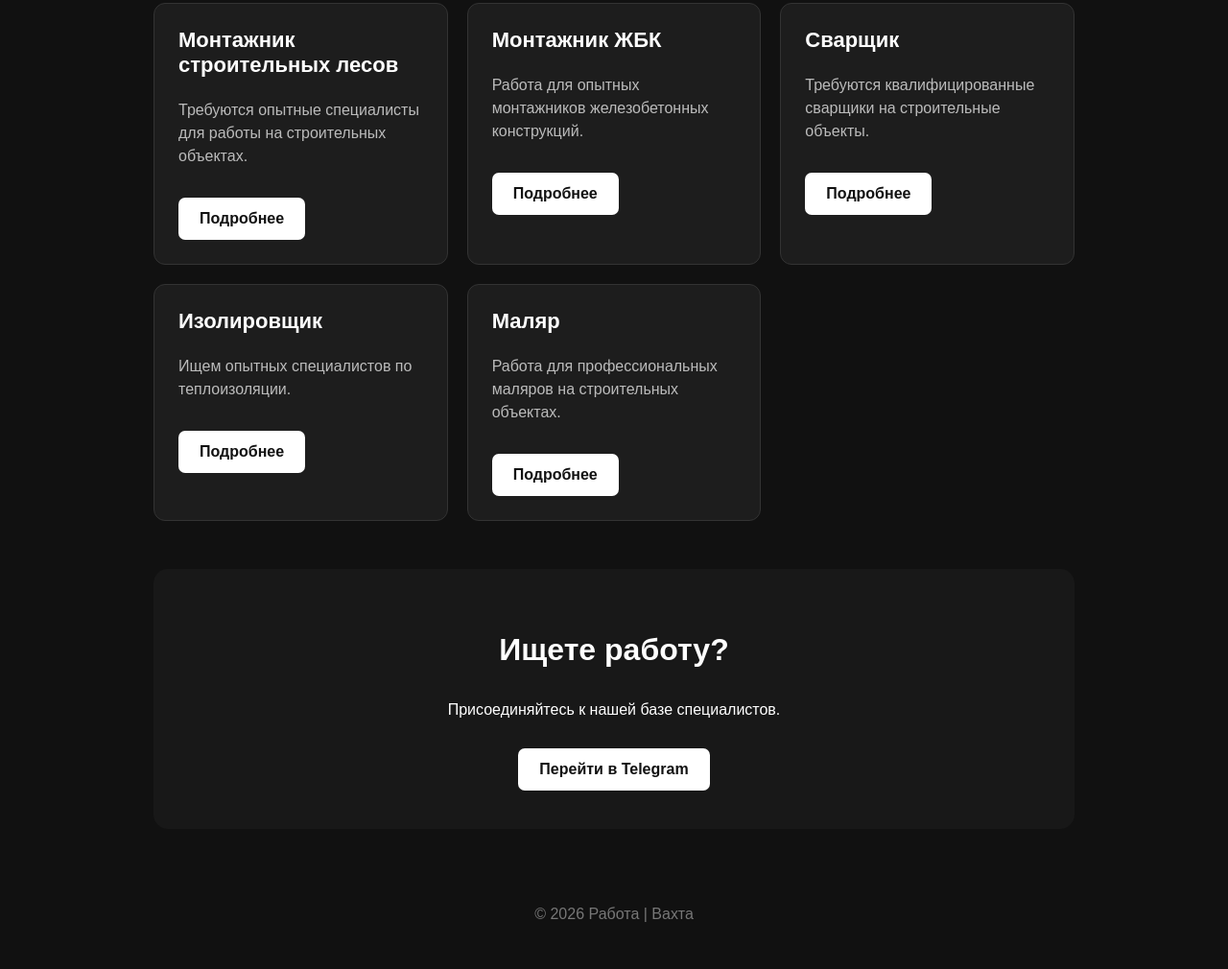
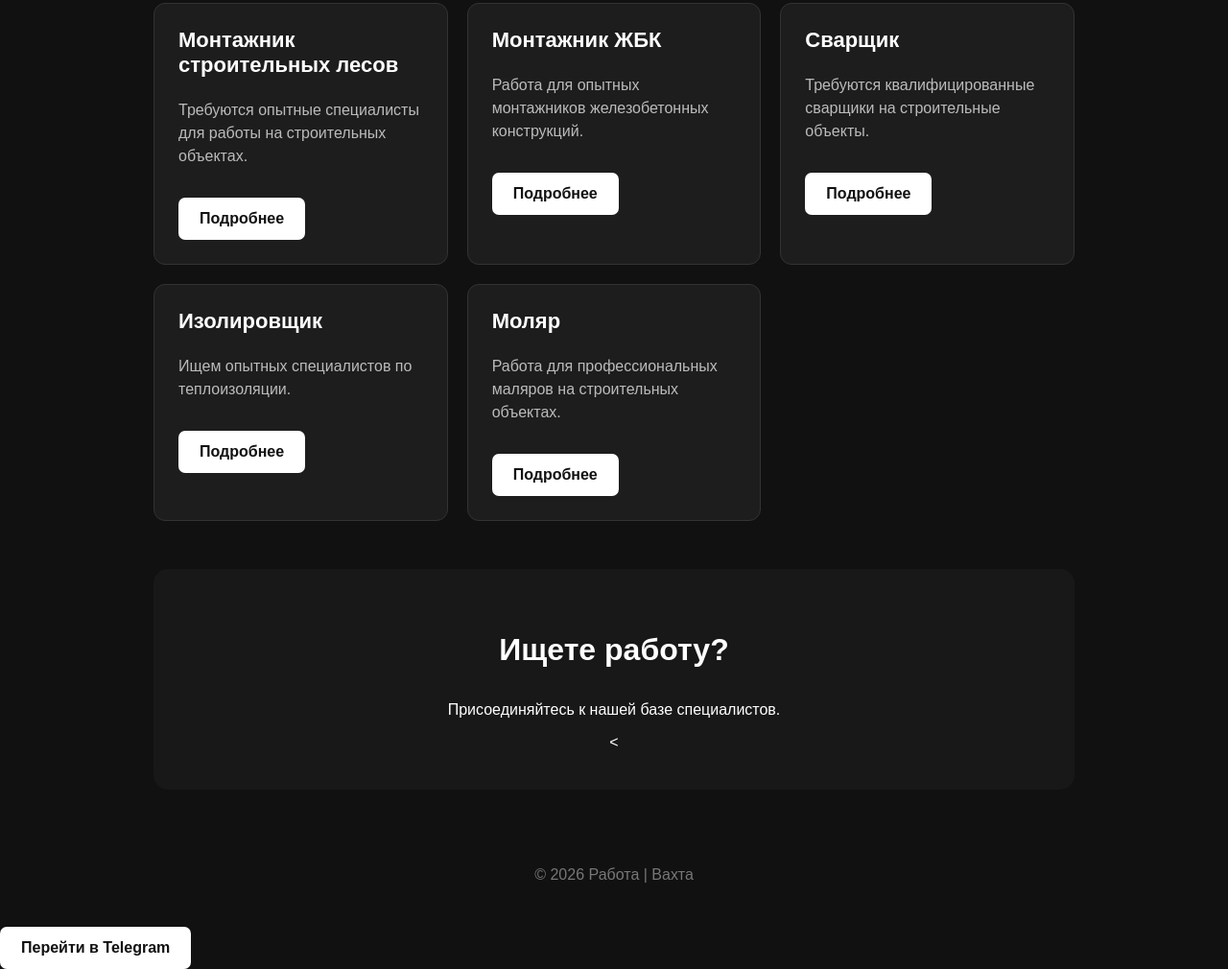
Before and after one commit to jvrdwghsnd-cmd/rabota-vakhta, a plain HTML site: page index.html in a window 1280 px wide. Shown: the part 404-1414 px from the top of the page at 96% size. Drawn offline with Linux system fonts and the light colour scheme.

Commit message:
Update index.html

```diff
--- a/index.html
+++ b/index.html
@@ -129,7 +129,7 @@
     </div>
 
     <div class="job">
-      <h3>Маляр</h3>
+      <h3>Моляр</h3>
       <p>Работа для профессиональных маляров на строительных объектах.</p>
       <a class="button" href="#">Подробнее</a>
     </div>
@@ -139,13 +139,15 @@
   <div class="cta">
     <h2>Ищете работу?</h2>
     <p>Присоединяйтесь к нашей базе специалистов.</p>
-    <a class="button" href="https://t.me/">Перейти в Telegram</a>
+    <
   </div>
 </section>
 
 <footer>
   © 2026 Работа | Вахта
 </footer>
-
+<a class="button" href="https://t.me/vakhtovyk" target="_blank">
+  Перейти в Telegram
+</a>
 </body>
 </html>
```
